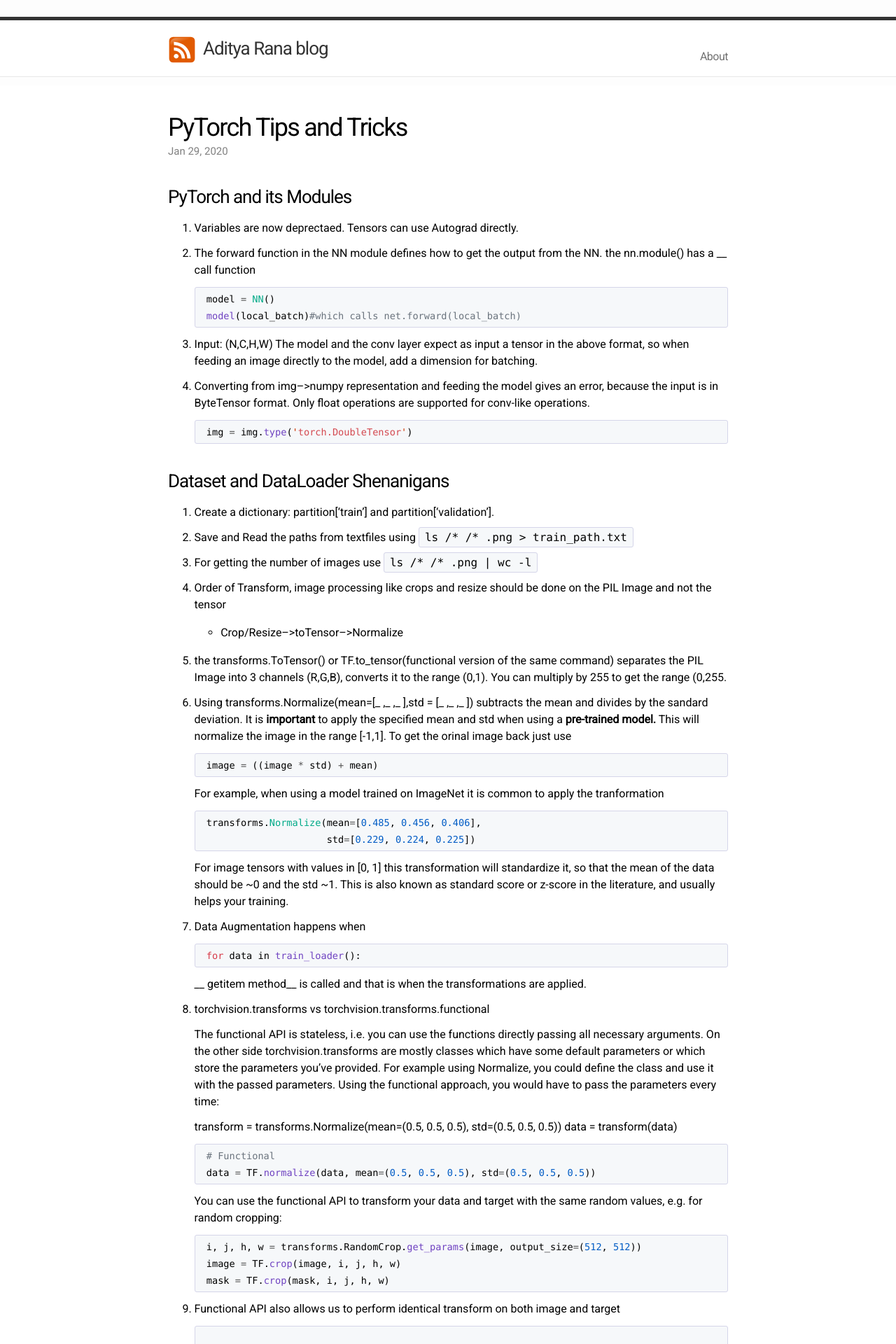
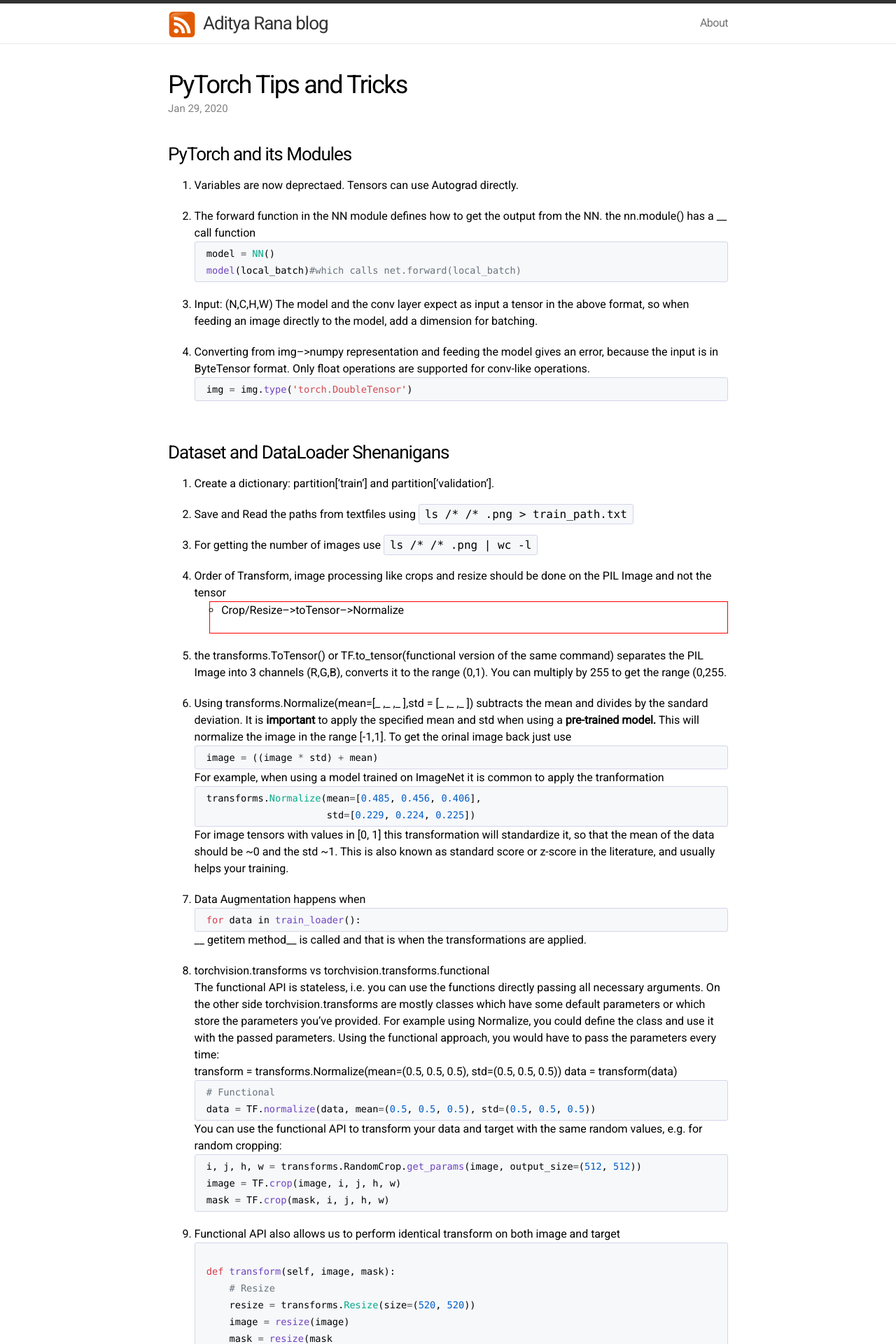
Before and after one commit to adityassrana/old_blog_template, a Jekyll site: the page built from _posts/2020-01-29-PyTorch-Tips.md, in a window 1280 px wide. Shown: the top 1920 px of the page at 70% size. Built offline with Jekyll 4.4.1, drawn with Linux system fonts in a browser that asks for light colours.

Commit message:
test a new style

```diff
--- a/css/main.css
+++ b/css/main.css
@@ -3,7 +3,6 @@
 * {
   margin: 0;
   padding: 0;
-  margin-top:12px;
 }
 
 html, body { height: 100%; }
@@ -226,9 +225,14 @@ a:visited { color: #205caa; }
 
 .post-content ol { padding-left: 1em;
   line-height: 1.5em;
-  margin-bottom: 16px;
-  margin-top: 16px;
-  height: auto;
+}
+
+li {
+    padding-bottom: 20px;
+}
+
+ul {
+    border: 1px solid #f00;
 }
 
 .post pre,
@@ -257,6 +261,8 @@ a:visited { color: #205caa; }
   padding-right: 0;
   padding-left: 0;
   font-size: 85%;
+  margin-top: 4px;
+  margin-bottom: 4px;
 }
 
 /* terminal */
```
